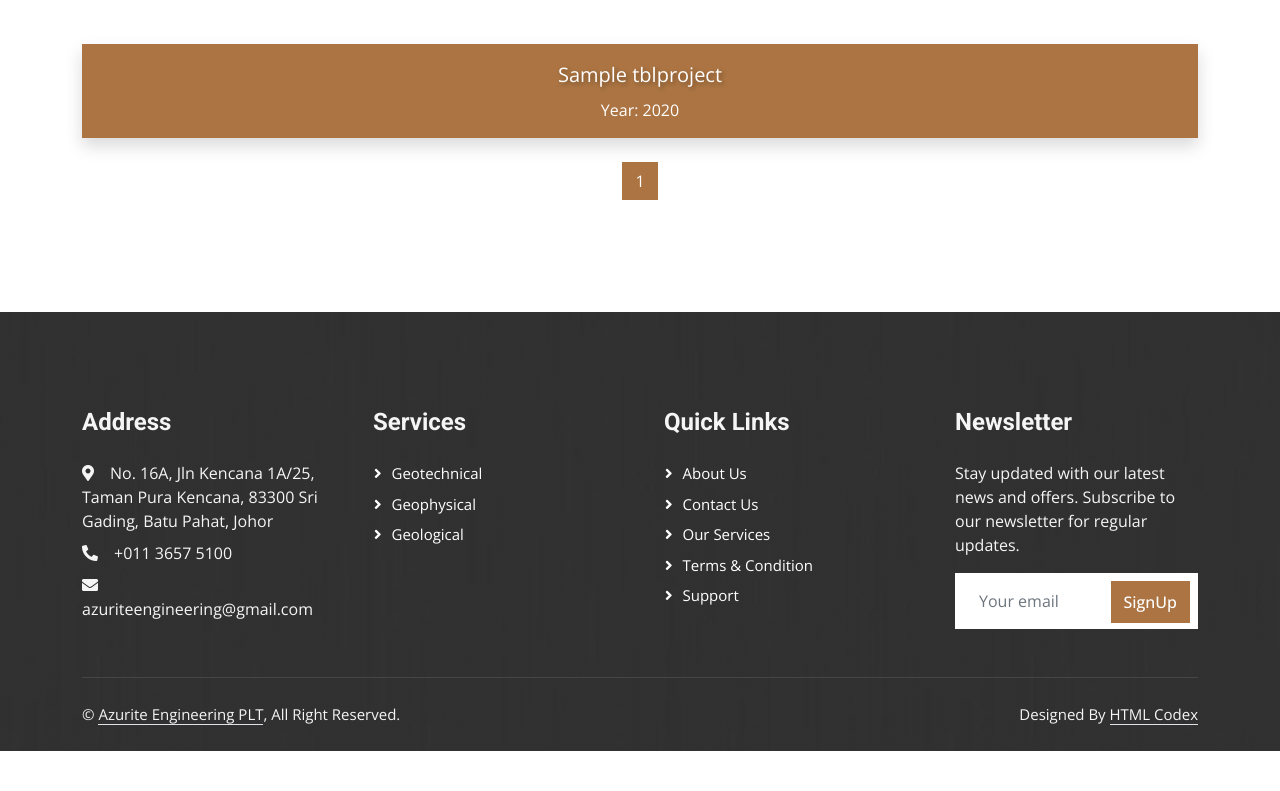
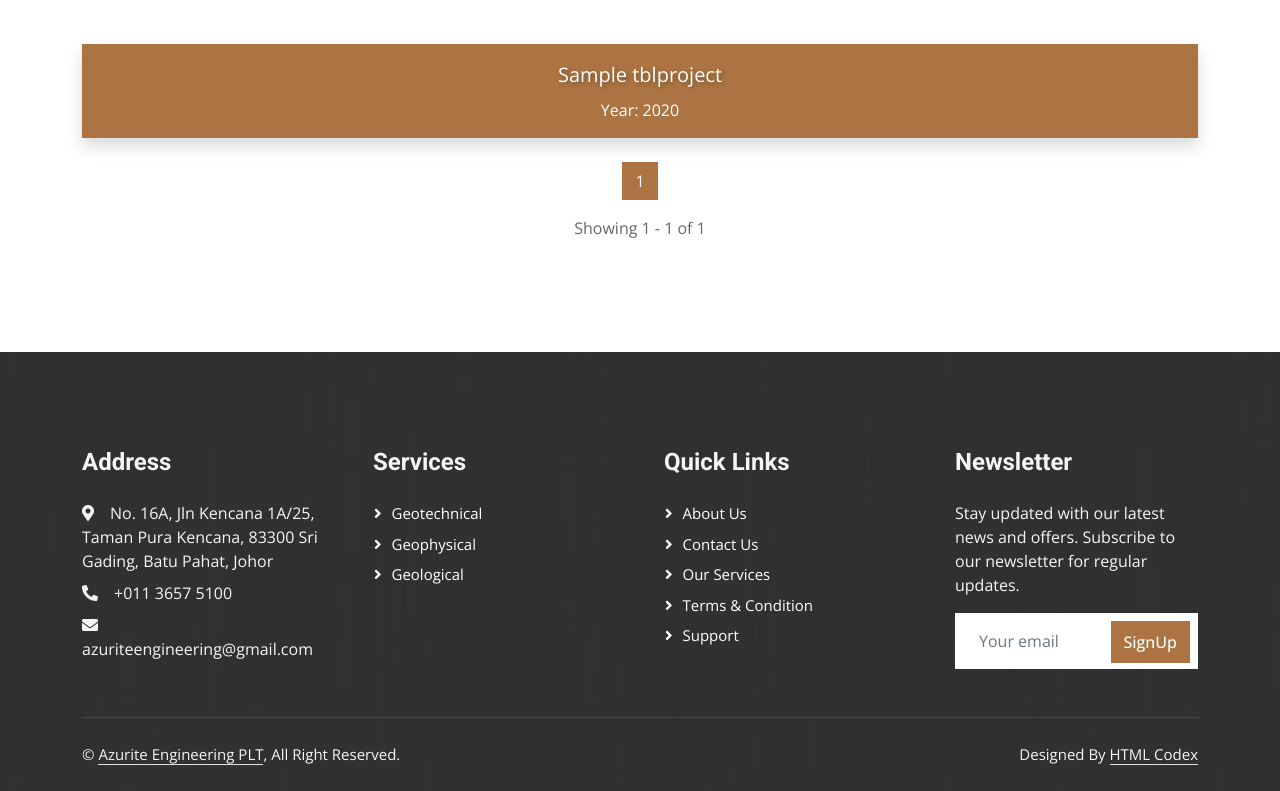
Before and after one commit to taufiqnzm/Azurite_Engineering_PLT, a PHP site: page /project.php in a window 1280 px wide. Shown: the part 631-1422 px from the top of the page. Before the commit the page ends 1382 px from the top, so only its background shows below. Run offline with PHP 8.4, Linux system fonts and the light colour scheme; tables that the repository leaves empty or names only in its code hold one stand-in row (values such as "Sample post"); some libraries are stand-ins or nearby versions.

Commit message:
done project page

```diff
--- a/project.php
+++ b/project.php
@@ -14,6 +14,12 @@
 
     // Calculate the starting point for the results
     $start_from = ($page - 1) * $results_per_page;
+
+    // SQL query to count total number of rows
+    $count_sql = "SELECT COUNT(*) AS total FROM tblProject";
+    $count_result = $conn->query($count_sql);
+    $count_row = $count_result->fetch_assoc();
+    $total_pages = ceil($count_row["total"] / $results_per_page);
 
     $sql = "SELECT projectId, projectName, projectYear FROM tblProject ORDER BY projectYear DESC LIMIT ?, ?";
     $stmt = $conn->prepare($sql);
@@ -78,6 +84,12 @@
 
         .custom-card {
             background-color: #ab7442; /* Change background color */
+        }
+
+        .pagination-info {
+            text-align: center;
+            font-size: 1rem;
+            color: #666;
         }
     </style>
 </head>
@@ -156,6 +168,8 @@
             <div class="row">
                 <?php
                 if ($result->num_rows > 0) {
+                    $start_index = ($page - 1) * $results_per_page + 1;
+                    $end_index = min($start_index + $results_per_page - 1, $count_row["total"]);
                     // Output data for each row
                     while($row = $result->fetch_assoc()) {
                         echo '
@@ -178,20 +192,37 @@
                 <div class="col-12">
                     <nav aria-label="Page navigation example">
                         <ul class="pagination justify-content-center">
-                            <?php
-                            // SQL query to count total number of rows
-                            $count_sql = "SELECT COUNT(*) AS total FROM tblProject";
-                            $count_result = $conn->query($count_sql);
-                            $count_row = $count_result->fetch_assoc();
-                            $total_pages = ceil($count_row["total"] / $results_per_page);
+                            <?php if ($page > 1): ?>
+                                <li class="page-item">
+                                    <a class="page-link" href="?page=<?php echo ($page - 1); ?>" aria-label="Previous">
+                                        <span aria-hidden="true">&laquo;</span>
+                                        <span class="visually-hidden">Previous</span>
+                                    </a>
+                                </li>
+                            <?php endif; ?>
 
-                            // Create pagination links
-                            for ($i = 1; $i <= $total_pages; $i++) {
-                                echo '<li class="page-item ' . ($page == $i ? 'active' : '') . '"><a class="page-link" href="?page=' . $i . '">' . $i . '</a></li>';
-                            }
-                            ?>
+                            <?php for ($i = 1; $i <= $total_pages; $i++): ?>
+                                <li class="page-item <?php echo ($page == $i) ? 'active' : ''; ?>">
+                                    <a class="page-link" href="?page=<?php echo $i; ?>"><?php echo $i; ?></a>
+                                </li>
+                            <?php endfor; ?>
+
+                            <?php if ($page < $total_pages): ?>
+                                <li class="page-item">
+                                    <a class="page-link" href="?page=<?php echo ($page + 1); ?>" aria-label="Next">
+                                        <span aria-hidden="true">&raquo;</span>
+                                        <span class="visually-hidden">Next</span>
+                                    </a>
+                                </li>
+                            <?php endif; ?>
                         </ul>
                     </nav>
+                </div>
+            </div>
+            <!-- Pagination Info -->
+            <div class="row">
+                <div class="col-12">
+                    <p class="pagination-info mb-3">Showing <?php echo $start_index; ?> - <?php echo $end_index; ?> of <?php echo $count_row["total"]; ?></p>
                 </div>
             </div>
         </div>
```
